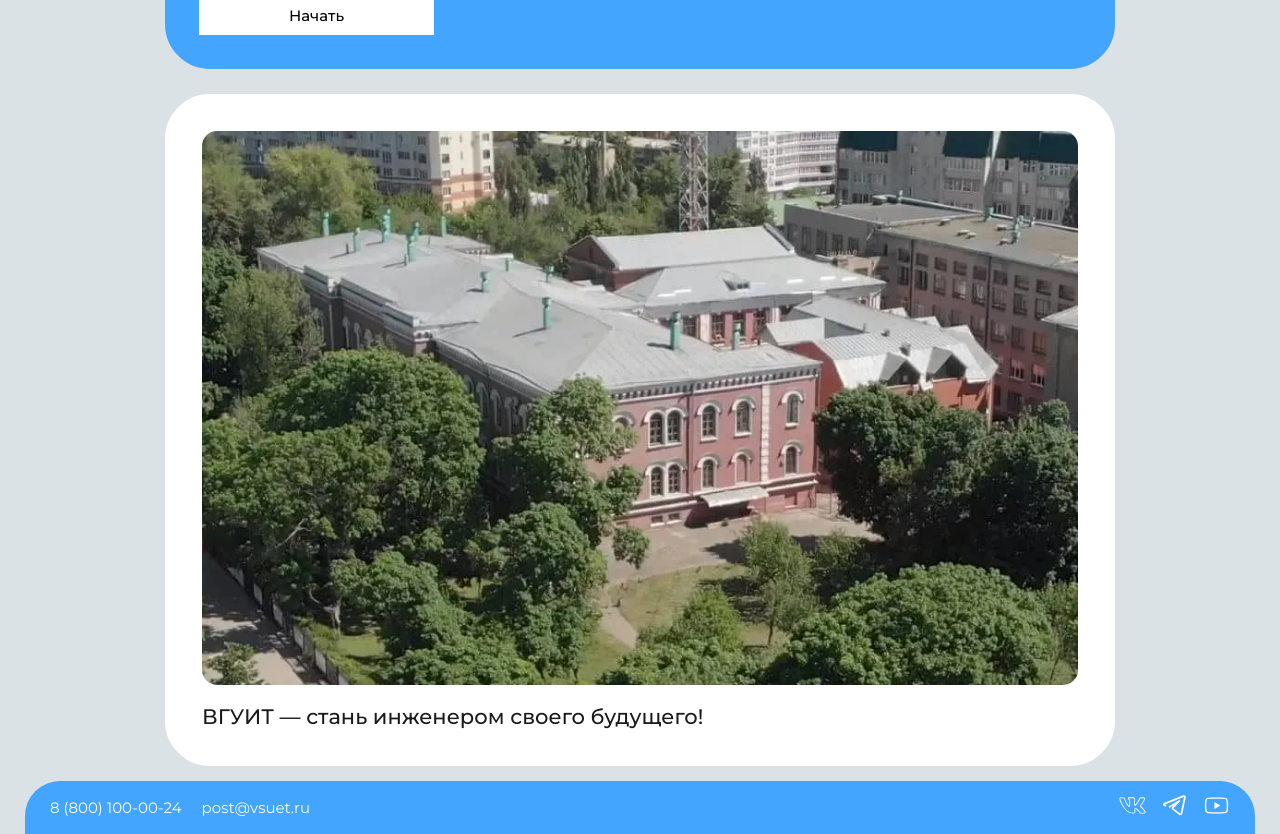
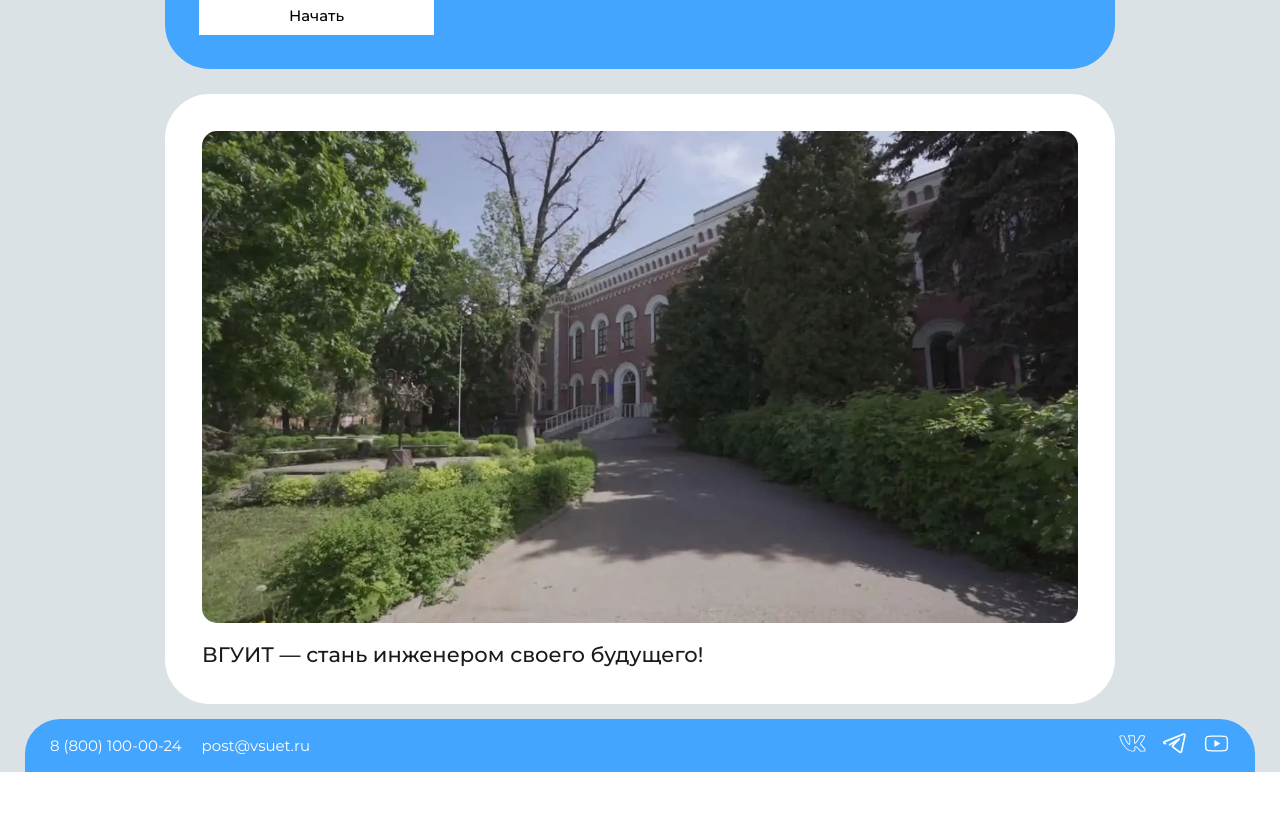
Before and after one commit to IvanZemsky/Vsuet-testing-page, a React (Create React App) app: page /#/ in a window 1280 px wide. Shown: the part 440-1274 px from the top of the page. After the commit the page ends 1212 px from the top, so only its background shows below. Built offline with nearby package versions, Linux system fonts and the light colour scheme.

Commit message:
new background

```diff
--- a/src/components/UI/Preview/Preview.jsx
+++ b/src/components/UI/Preview/Preview.jsx
@@ -1,13 +1,13 @@
 import React from "react";
 import styles from "./Preview.module.css"
-import building from "../../../assets/img/building.webp";
+import background from "../../../assets/img/background.webp";
 
 const Preview = () => {
    return (
       <div className={styles.preview}>
          <div className={styles.imgWrap}>
             <img
-               src={building}
+               src={background}
                alt="Учебный корпус ВГУИТ, проспект Революции, 19"
             />
          </div>
```
Also changed, not shown: src/assets/img/building.webp (deleted).
